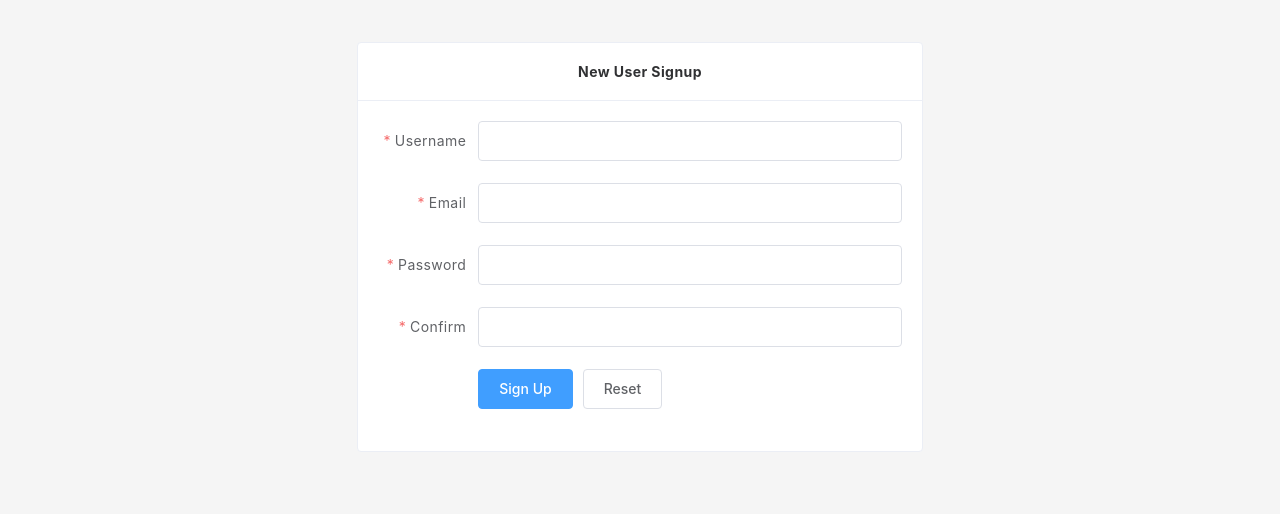
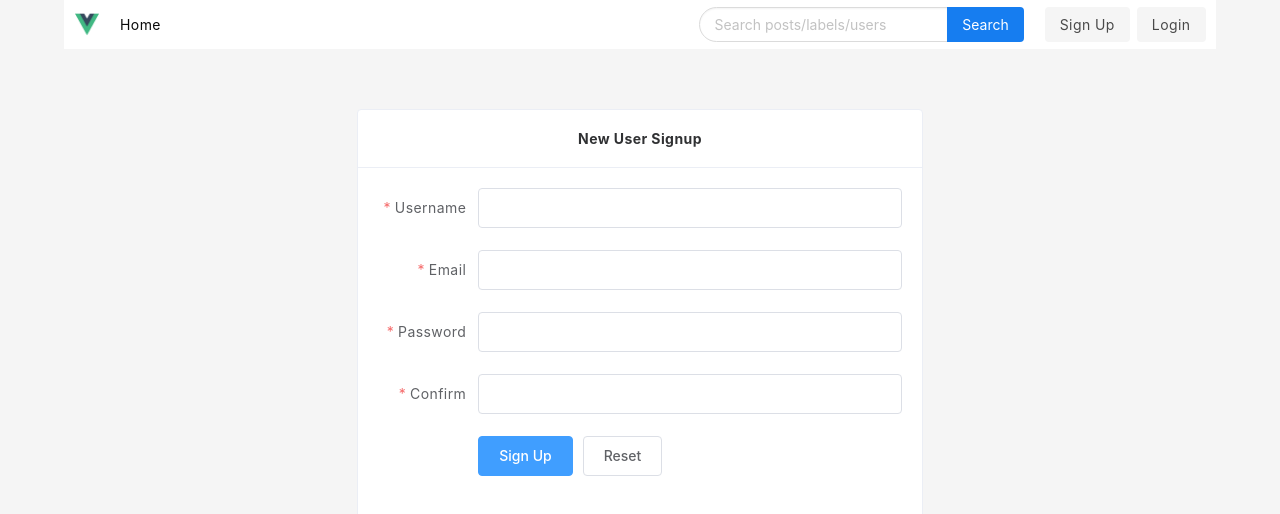
Before and after one commit to ronniesong0809/rngesus-vue, a Vue app: page /signup in a window 1280 px wide. Shown: the top 514 px of the page. Built offline with nearby package versions, Linux system fonts and the light colour scheme; no server answers.

Commit message:
add nav header and fix a few bugs

```diff
--- a/src/App.vue
+++ b/src/App.vue
@@ -1,7 +1,22 @@
 <template>
-  <div class="container">
-    <router-view />
+  <div>
+    <div class="mb-5">
+      <Header />
+    </div>
+
+    <div class="container">
+      <router-view />
+    </div>
   </div>
 </template>
 
+<script>
+import Header from "@/components/Layout/Header";
+
+export default {
+  name: "App",
+  components: { Header }
+};
+</script>
+
 <style></style>
--- /dev/null
+++ b/src/components/Layout/Header.vue
@@ -0,0 +1,114 @@
+<template>
+  <header class="header has-background-white has-text-black">
+    <b-navbar class="container is-white" :fixed-top="true">
+      <template slot="brand">
+        <b-navbar-item tag="div">
+          <img :src="logoUrl" alt="logo" />
+        </b-navbar-item>
+
+        <b-navbar-item
+          class="is-hidden-desktop"
+          tag="router-link"
+          :to="{ path: '/' }"
+        >
+          RNGesus
+        </b-navbar-item>
+      </template>
+      <template slot="start">
+        <b-navbar-item tag="router-link" :to="{ path: '/' }">
+          Home
+        </b-navbar-item>
+      </template>
+
+      <template slot="end">
+        <b-navbar-item tag="div">
+          <b-field position="is-centered">
+            <b-input
+              v-model="searchKey"
+              class="s_input"
+              width="80%"
+              placeholder="Search posts/labels/users"
+              rounded
+              clearable
+            />
+
+            <p class="control">
+              <b-button class="is-info">
+                Search
+              </b-button>
+            </p>
+          </b-field>
+        </b-navbar-item>
+
+        <b-navbar-item v-if="token == null || token === ''" tag="div">
+          <div class="buttons">
+            <b-button
+              class="is-light"
+              tag="router-link"
+              :to="{ path: '/signup' }"
+            >
+              Sign Up
+            </b-button>
+            <b-button
+              class="is-light"
+              tag="router-link"
+              :to="{ path: '/login' }"
+            >
+              Login
+            </b-button>
+          </div>
+        </b-navbar-item>
+
+        <b-navbar-item v-else :label="userinfo.alias" tag="div">
+          <div class="buttons">
+            <b-button
+              class="is-light"
+              tag="router-link"
+              :to="{ path: `/${userinfo.username}` }"
+            >
+              Profile
+            </b-button>
+
+            <b-button class="is-light" tag="a" @click="logout">
+              Logout
+            </b-button>
+          </div>
+        </b-navbar-item>
+      </template>
+    </b-navbar>
+  </header>
+</template>
+
+<script>
+import { mapGetters } from "vuex";
+
+export default {
+  name: "Header",
+  data() {
+    return {
+      logoUrl: require("@/assets/logo.png"),
+      searchKey: ""
+    };
+  },
+  computed: {
+    ...mapGetters(["token", "userinfo"])
+  },
+  methods: {
+    async logout() {
+      this.$store.dispatch("user/Logout").then(() => {
+        this.$message.info("Logout Success!");
+        setTimeout(() => {
+          this.$router.push({ path: this.redirect || "/" });
+        }, 500);
+      });
+    }
+  }
+};
+</script>
+
+<style scoped>
+input {
+  width: 80%;
+  height: 20%;
+}
+</style>
--- a/src/store/modules/user.js
+++ b/src/store/modules/user.js
@@ -37,7 +37,7 @@ const actions = {
         });
     });
   },
-  logout({ commit }) {
+  Logout({ commit }) {
     return new Promise((resolve, reject) => {
       userLogout(state.token)
         .then(response => {
@@ -57,6 +57,7 @@ const actions = {
       getUserInfo()
         .then(response => {
           const { data } = response;
+          console.log(data);
 
           if (!data) {
             commit("SET_TOKEN_STATE", "");
@@ -66,7 +67,6 @@ const actions = {
             reject("Authorization Failed! Please Login again!");
           }
           commit("SET_USERINFO_STATE", data);
-          console.log(data);
           resolve(data);
         })
         .catch(error => {
--- a/src/utils/request.js
+++ b/src/utils/request.js
@@ -7,6 +7,18 @@ const service = axios.create({
   baseURL: process.env.VUE_APP_SERVER_URL,
   timeout: 5000
 });
+
+service.interceptors.response.use(
+  config => {
+    if (store.getters.token) {
+      config.headers["Authorization"] = "Bearer " + getToken();
+    }
+    return config;
+  },
+  error => {
+    return Promise.reject(error);
+  }
+);
 
 service.defaults.withCredentials = false;
 
@@ -48,16 +60,4 @@ service.interceptors.response.use(
   }
 );
 
-service.interceptors.response.use(
-  config => {
-    if (store.getters.token) {
-      config.headers["Authorization"] = "Bearer " + getToken();
-    }
-    return config;
-  },
-  error => {
-    return Promise.reject(error);
-  }
-);
-
 export default service;
--- a/src/views/auth/Login.vue
+++ b/src/views/auth/Login.vue
@@ -102,7 +102,7 @@ export default {
                 type: "success",
                 duration: 2000
               });
-              this.$store.dispatch("user/getInfo");
+
               setTimeout(() => {
                 this.loading = false;
                 this.$router.push({ path: this.redirect || "/" });
```
